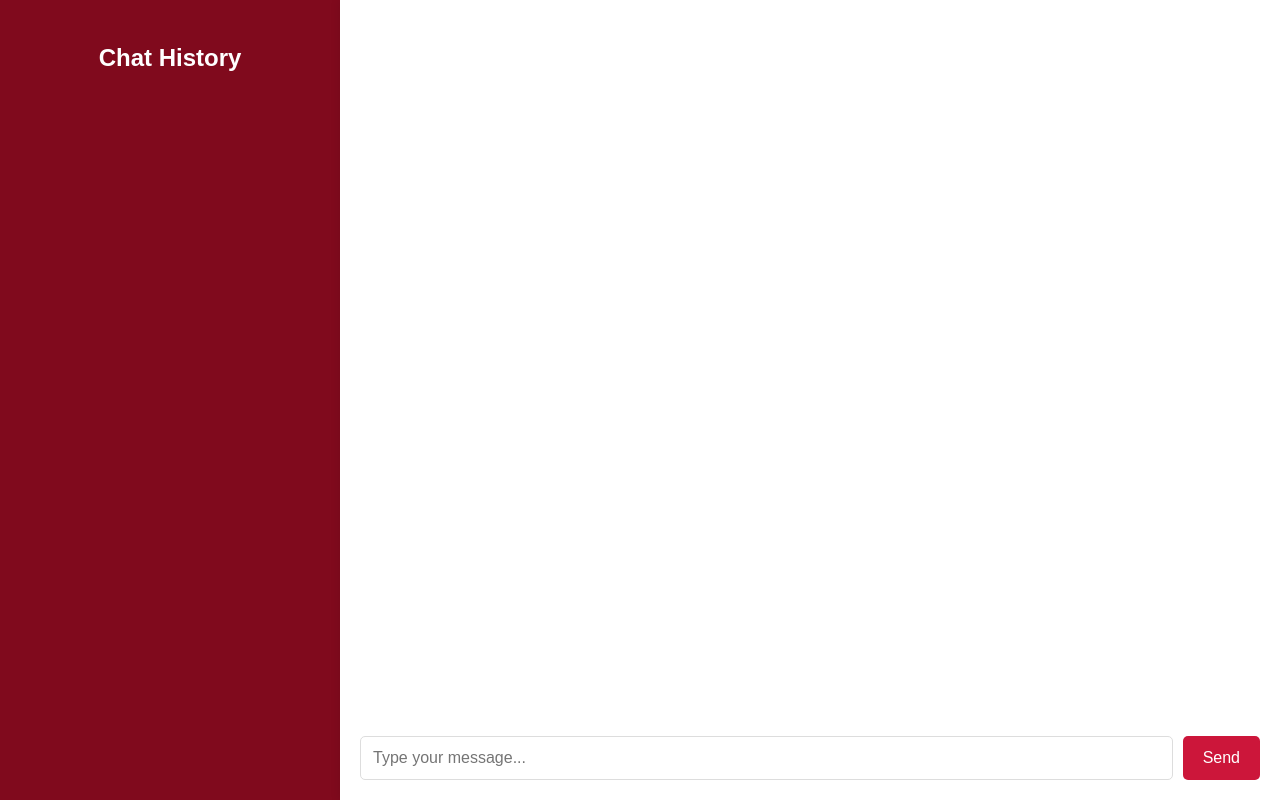
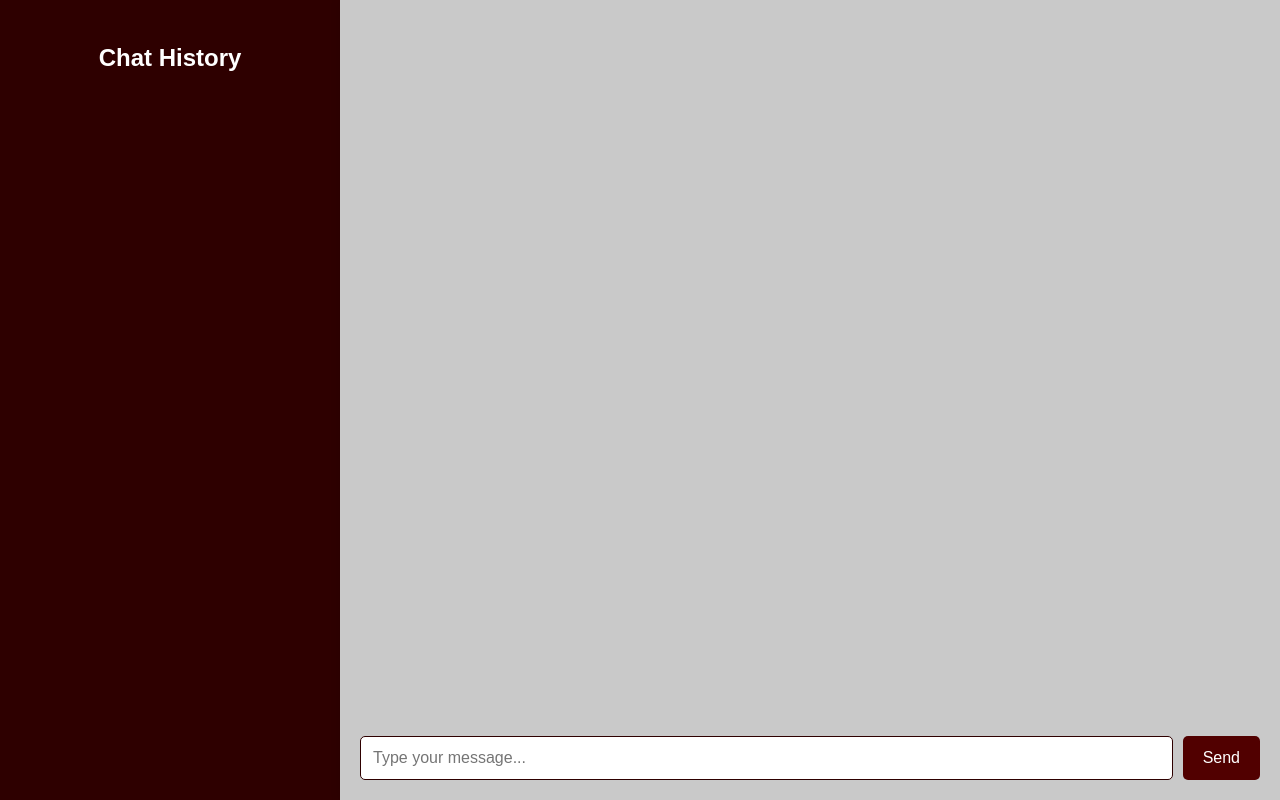
Before and after one commit to tripathiayushman/HeartGuard, a Flask app: page /ai-model.html in a window 1280 px wide. Run offline with Flask 3, Linux system fonts and the light colour scheme; data that the repository does not hold is empty; parts of the project's set-up code (start-up, migrations or seed data) failed here and were passed over.

Commit message:
ChatBot UI updated

```diff
--- a/templates/ai-model.html
+++ b/templates/ai-model.html
@@ -17,7 +17,7 @@
         }
         #history-container {
             width: 300px;
-            background-color: #800a1d;
+            background-color: #2e0000;
             color: white;
             padding: 20px;
             overflow-y: auto;
@@ -30,16 +30,16 @@
         }
         .history-item {
             padding: 10px;
-            border-bottom: 1px solid #c21f1f;
+            border-bottom: 1px solid #da5f5f;
             cursor: pointer;
             transition: background 0.3s ease;
         }
         .history-item:hover {
-            background-color: #34495e;
+            background-color: #656a00;
         }
         #chat-container {
             flex: 1;
-            background-color: #fff;
+            background-color: #c9c9c9;
             display: flex;
             flex-direction: column;
             justify-content: space-between;
@@ -70,7 +70,7 @@
         }
         .user-message {
             align-self: flex-end;
-            background-color: #ce1e3c;
+            background-color: #510000;
             color: white;
         }
         .bot-message {
@@ -85,13 +85,13 @@
         #user-input {
             flex: 1;
             padding: 12px;
-            border: 1px solid #ddd;
+            border: 1px solid #2e0000;
             border-radius: 5px;
             font-size: 1em;
         }
         #send-btn {
             padding: 12px 20px;
-            background-color: #cc163a;
+            background-color: #510000;
             color: white;
             border: none;
             border-radius: 5px;
@@ -101,7 +101,8 @@
             transition: background 0.3s ease;
         }
         #send-btn:hover {
-            background-color: #0056b3;
+            background-color: #ff0000;
+            color: #ffffff;
         }
         #loading {
             display: none;
```
